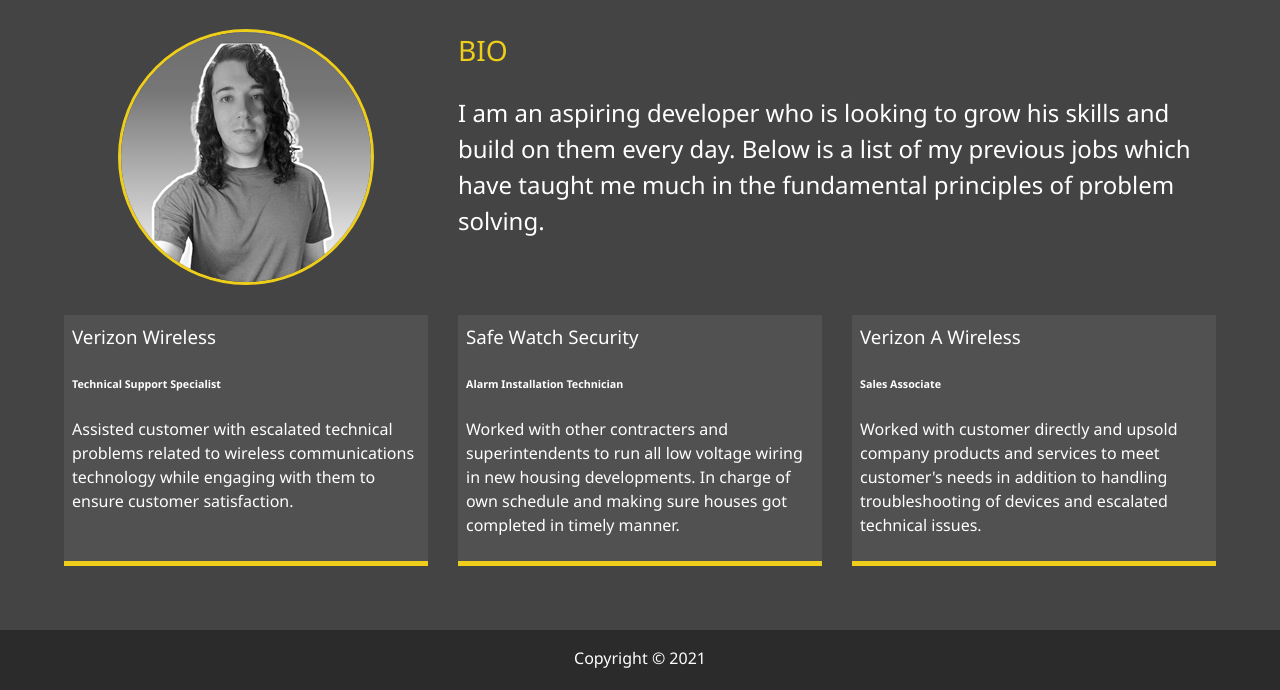
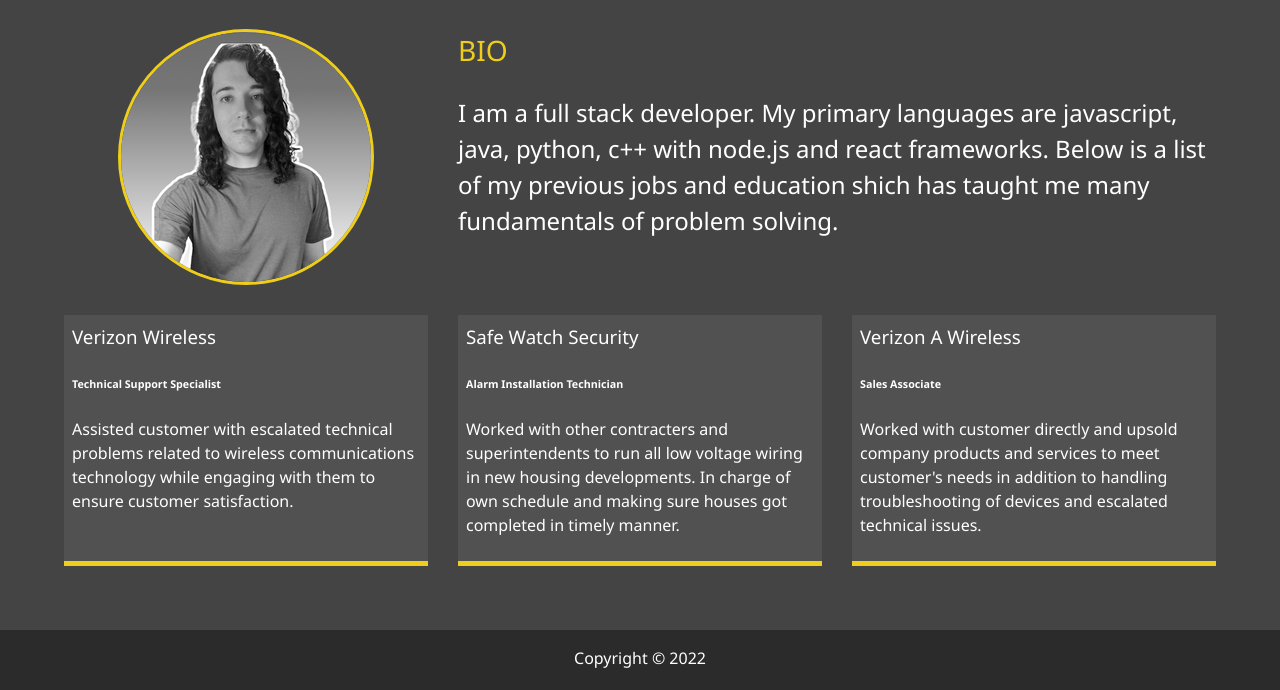
Before and after one commit to furofo/modern_portfolio, a plain HTML site: page about.html in a window 1280 px wide. Shown: the part 253-943 px from the top of the page. Drawn offline with Linux system fonts and the light colour scheme.

Commit message:
changed about section

```diff
--- a/about.html
+++ b/about.html
@@ -62,10 +62,8 @@
         <div class="bio">
           <h3 class="text-secondary">BIO</h3>
           <p>
-            I am an aspiring developer who is looking to grow his skills and
-            build on them every day. Below is a list of my previous jobs which
-            have taught me much in the fundamental principles of problem
-            solving.
+            I am a full stack developer. My primary languages are javascript, java, python, c++ with node.js and react frameworks. Below is a list of my previous jobs
+            and education shich has taught me many fundamentals of problem solving.
           </p>
         </div>
 
@@ -101,7 +99,7 @@
       </div>
     </main>
     <footer id="main-footer">
-      Copyright &copy; 2021
+      Copyright &copy; 2022
     </footer>
     <script src="js/main.js"></script>
   </body>
```
Also changed, not shown: contact.html (+1 -1 lines), work.html (+1 -1 lines).
